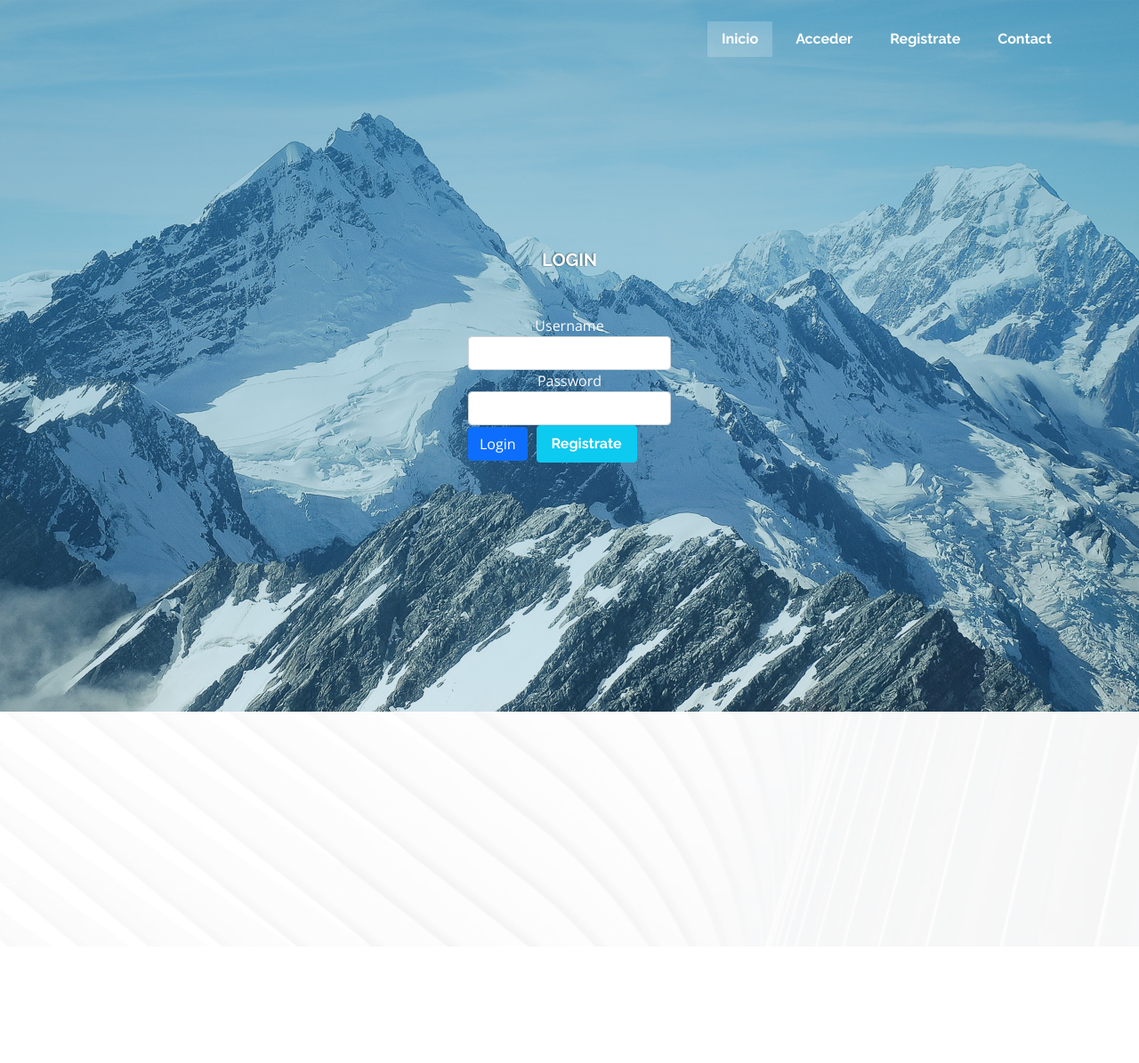
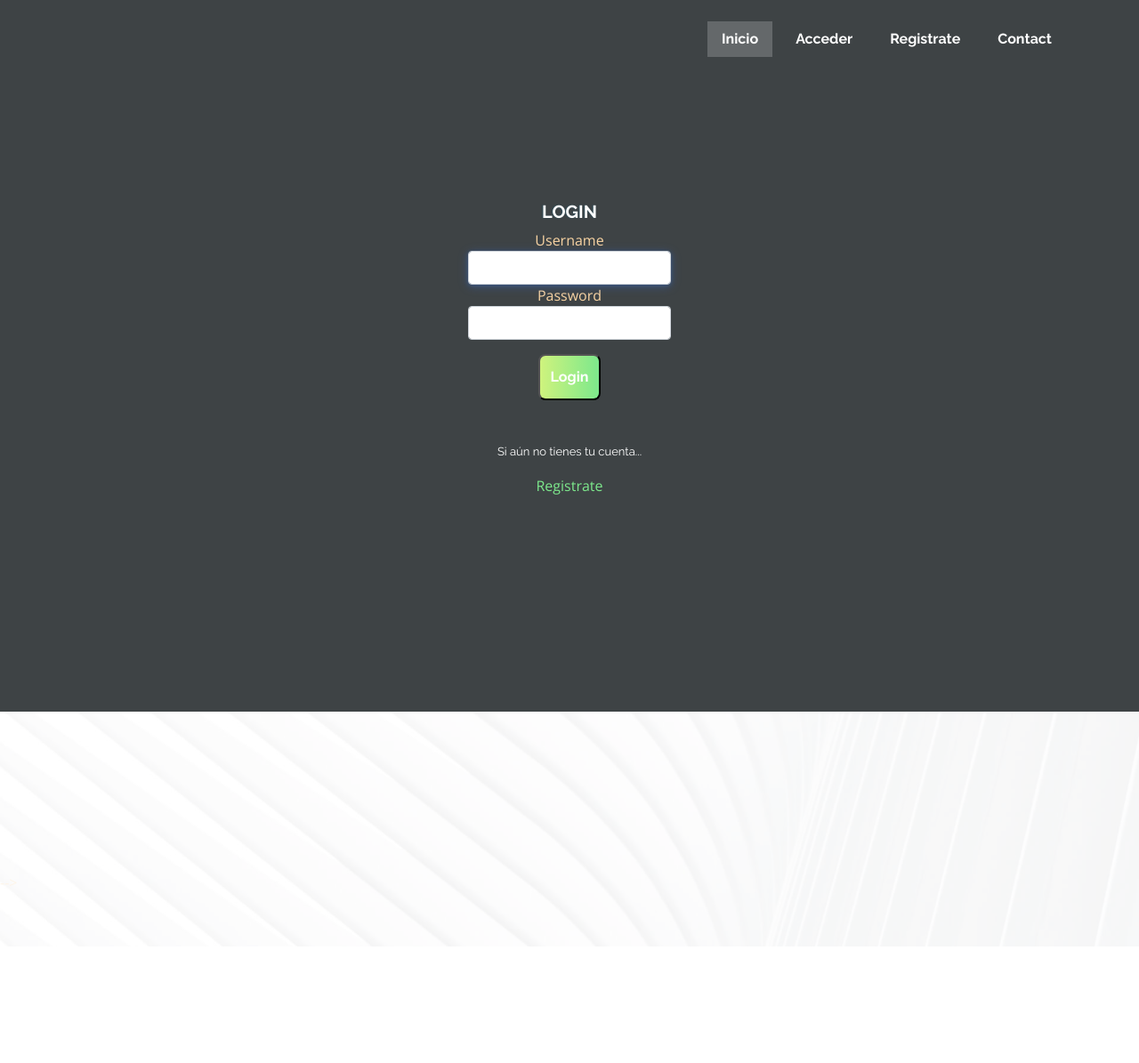
Before and after one commit to Igna90/PSP_Grupo4, a Django app: template registration/templates/registration/login.html in a window 1280 px wide. Shown: the top 1195 px of the page at 89% size. Run offline with Django 3.2, Linux system fonts and the light colour scheme; the template is opened without the code that fills it, so the values that code supplies are empty; some libraries are stand-ins or nearby versions.

Commit message:
commit prueba

```diff
--- a/PSP_Grupo4/urls.py
+++ b/PSP_Grupo4/urls.py
@@ -18,6 +18,7 @@ from django.conf.urls import include
 from django.contrib import admin
 from django.urls import path
 from django.contrib.staticfiles.urls import staticfiles_urlpatterns
+from django.contrib.auth.decorators import login_required
 from nucleo import views
 
 
@@ -28,7 +29,7 @@ urlpatterns = [
     path('login/', views.login_view, name='login'),
     path('createClient/', views.FormularioClientView.index, name='createClient'),
     path('guardarClient/', views.FormularioClientView.procesar_formulario, name='guardarClient'),
-    path('editProfile/', views.profile, name='profile'),
+    path('editProfile/', login_required(views.profile), name='profile'),
     path('logout/', views.logout_request, name='logout'),
 ]
 
--- a/nucleo/templates/nucleo/index.html
+++ b/nucleo/templates/nucleo/index.html
@@ -57,7 +57,7 @@
 
       <nav id="navbar" class="navbar">
         <ul>
-          <li><a class="nav-link scrollto active" href="#hero">Inicio</a></li>
+          <li><a class="nav-link scrollto active" href="{% url 'index' %}">Inicio</a></li>
           {% if not request.user.is_authenticated %}
           <li><a class="nav-link" href="{% url 'login' %}">Acceder</a></li>
           <li><a class="nav-link" href="{% url 'createClient' %}">Registrate</a></li>
@@ -80,8 +80,8 @@
     {% block content %}
       <section id="hero">
         <div class="hero-container" data-aos="fade-up">
-          <h1>Proyecto Django </h1>
-          <h2>Ignacio & Alba</h2>
+          <h1 class="st">Proyecto Django </h1>
+          <h2 class="st">Ignacio & Alba</h2>
           <a href="#about" class="btn-get-started scrollto"><i class="bx bx-chevrons-down"></i></a>
         </div>
       </section><!-- End Hero -->
--- a/registration/templates/registration/login.html
+++ b/registration/templates/registration/login.html
@@ -13,25 +13,28 @@
             {% endif %}
             <div class="row">
                 <div class="col">
-                    <h2>Login</h2>
                     {% if 'register' in request.GET %}
                     <p style="color: green"> Usuario registrado correctamente</p>
                     {% endif %}
                     <form method="post">
                         {% csrf_token %}
+                        <h2 class="mb-2">Login</h2>
                         <div class="form-group">
                             <label for="username">Username</label>
-                            <input type="text" name="username" class="form-control">
+                            <input type="text" name="username" class="form-control fl">
                         </div>
                         <div class="form-group">
                             <label for="password">Password</label>
-                            <input type="password" name="password" class="form-control">
+                            <input type="password" name="password" class="form-control fl2">
                         </div>
-                        <nav class="navbar">
-                        <ul>
-                        <li><button type="submit" class="btn btn-primary">Login</button></li>
-                        <li><a class="btn btn-info" href="{% url 'createClient' %}">Registrate</a></li>
-                    </nav>
+                        <nav class="navbar justify-content-center">
+                            <button type="submit" class="bot mt-3 ms-0">Login</button>
+                        </nav>
+                        <br>
+                        <br>
+                        <p class="sty">Si aún no tienes tu cuenta...</p><a class="ss" href="{% url 'createClient' %}">Registrate</a></p>
                 </div>
             </section>
+
+
             {% endblock %}
--- a/registration/templates/registration/register.html
+++ b/registration/templates/registration/register.html
@@ -11,7 +11,7 @@
                     {% if field.errors %}
                     {{ field.errors }}
                     {% endif %}
-                    <button type="submit" class="btn btn-primary btn-block" value="Confirmar">Registrar</button>
+                    <button type="submit" class="bot" value="Confirmar">Registrar</button>
                 </div>
                 </div>
             </section>
--- a/static/assets/css/style.css
+++ b/static/assets/css/style.css
@@ -10,12 +10,12 @@
 --------------------------------------------------------------*/
 body {
   font-family: "Open Sans", sans-serif;
-  color: #fcfcfc;
+  color: #F9D4A3;
 }
 
 a {
   text-decoration: none;
-  color: #67b0d1;
+  color: #7DE88C;
 }
 
 a:hover {
@@ -77,13 +77,15 @@ h1, h2, h3, h4, h5, h6 {
   z-index: 997;
   transition: all 0.5s;
   padding: 24px 0;
-  background: rgba(103, 176, 209, 0.8);
+  background: linear-gradient(90deg, #CFF37D 0%, #7DE88C 100%);
+
 }
 #header.header-transparent {
   background: transparent;
 }
 #header.header-scrolled {
-  background: rgba(55, 142, 181, 0.9);
+  /* background: rgba(55, 142, 181, 0.9); */
+  background: linear-gradient(90deg, #CFF37D 0%, #7DE88C 100%);
   padding: 12px;
 }
 #header .logo h1 {
@@ -297,7 +299,8 @@ h1, h2, h3, h4, h5, h6 {
 #hero {
   width: 100%;
   height: 100vh;
-  background: linear-gradient(rgba(55, 142, 181, 0.5), rgba(55, 142, 181, 0.2)), url("../img/hero-bg.jpg") top center;
+  /* background: linear-gradient(rgba(55, 142, 181, 0.5), rgba(55, 142, 181, 0.2)), url("../img/hero-bg.jpg") top center; */
+  background-color: #3E4345;
   background-size: cover;
   position: relative;
   margin-bottom: -90px;
@@ -305,7 +308,8 @@ h1, h2, h3, h4, h5, h6 {
 #h {
   width: 100%;
   height: 150vh;
-  background: linear-gradient(rgba(55, 142, 181, 0.5), rgba(55, 142, 181, 0.2)), url("../img/hero-bg.jpg") top center;
+  /* background: linear-gradient(rgba(55, 142, 181, 0.5), rgba(55, 142, 181, 0.2)), url("../img/hero-bg.jpg") top center; */
+  background-color:#3E4345;
   background-size: cover;
   position: relative;
   /* margin-bottom: -90px; */
@@ -322,6 +326,10 @@ h1, h2, h3, h4, h5, h6 {
   flex-direction: column;
   text-align: center;
 }
+/* #id_username {
+  text-align: center;
+  width: 200px;
+} */
 #h .hero-container {
   position: absolute;
   bottom: 0;
@@ -1097,7 +1105,7 @@ section {
 # Footer
 --------------------------------------------------------------*/
 #footer {
-  background: #263f49;
+  background: #3E4345;
   padding: 0 0 30px 0;
   color: #fff;
   font-size: 14px;
@@ -1229,9 +1237,62 @@ section {
     margin: -20px 0 30px 0;
   }
 }
-/* .back{
-  background-color: #111;
+.back{
+  padding-bottom: 100px;
+}
+/* #id_username{
+  padding-left: 300px;
 } */
 .asteriskField {
   display: none;
 }
+.fl{
+  filter: drop-shadow(0px 2px 6px rgba(54, 123, 245, 0.24)) drop-shadow(0px 1px 2px rgba(54, 123, 245, 0.24));
+  border-radius: 4px;
+}
+input::-webkit-input-placeholder {
+  visibility: hidden;
+}
+input::-moz-placeholder {
+  visibility: hidden;
+}
+#hint_id_username{
+  visibility: hidden;
+}
+#hint_id_password1{
+  visibility: hidden;
+}
+.bot{
+  background: linear-gradient(90deg, #CFF37D 0%, #7DE88C 100%);
+  /* Shadow Dark · 8dp */
+  margin-top: 20px;
+  /* box-shadow: 0px 8px 16px rgba(8, 35, 48, 0.1), 0px 4px 8px rgba(8, 35, 48, 0.16); */
+  border-radius: 8px;
+  /* display: flex; */
+  align-items: center;
+  justify-content: space-between;
+  padding: 8px 16px;
+  margin-left: 10px;
+  font-family: "Raleway", sans-serif;
+  font-size: 16px;
+  font-weight: 700;
+  color: #fff;
+  white-space: nowrap;
+  transition: 0.3s;
+  padding: 12px;
+}
+#hero h1.st{
+  color: #F9D4A3;
+}
+#hero h2.st{
+  color: #F9D4A3;
+}
+.sty{
+  font-family: "Raleway", sans-serif;
+  font-size: 13px;
+  /* font-weight: 700; */
+  color: #fff;
+}
+.ss{
+  color: linear-gradient(90deg, #CFF37D 0%, #7DE88C 100%);
+}
```
